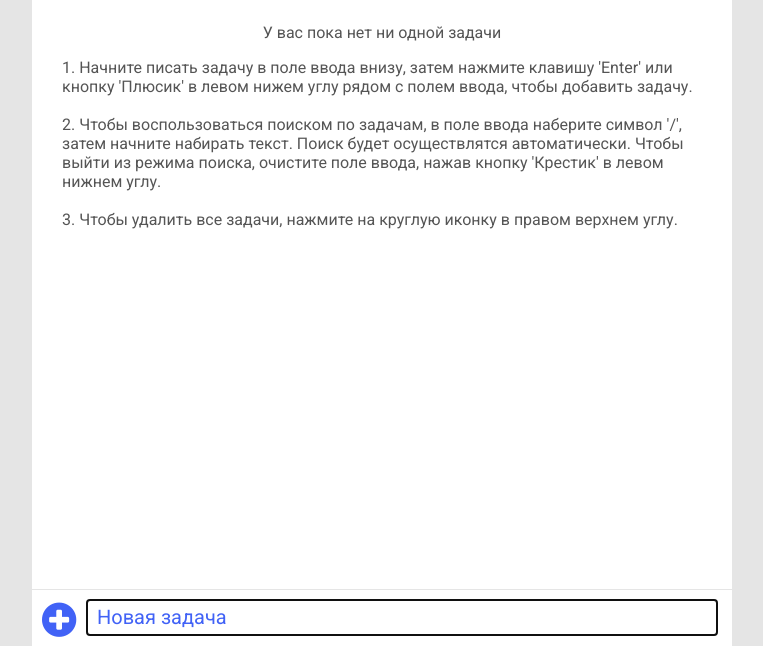
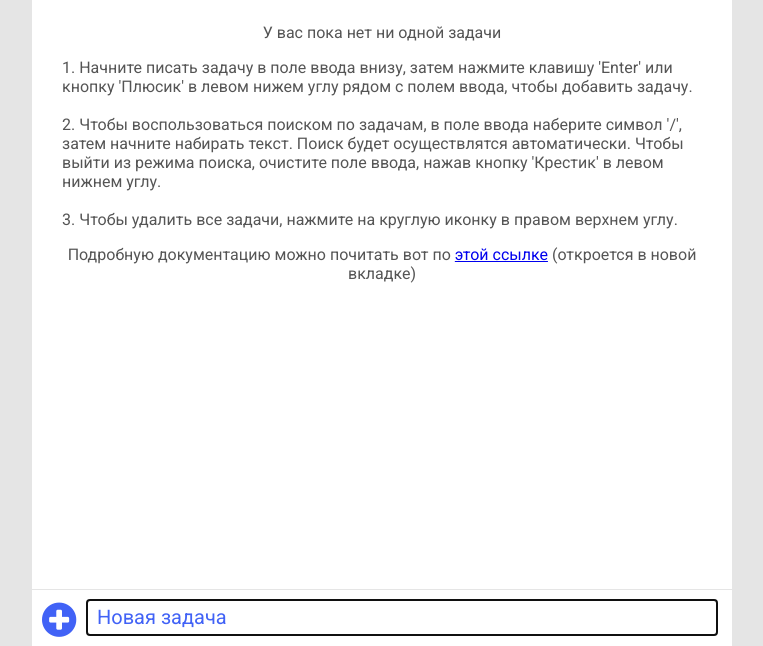
Before and after one commit to voverg/good-todo, a website built with webpack: page docs/index.html in a window 1280 px wide. Shown: the part 154-800 px from the top of the page, without its empty margins (258-1021 px from the left). Built offline with nearby package versions, Linux system fonts and the light colour scheme.

Commit message:
Updated welcome text. Added a link to the app docs

```diff
--- a/docs/index.html
+++ b/docs/index.html
@@ -43,6 +43,9 @@
                                 левом нижнем углу.<br><br>
                                 3. Чтобы удалить все задачи, нажмите на круглую иконку в
                                 правом верхнем углу.
+                                <p>Подробную документацию можно почитать вот по
+                                    <a href="https://github.com/voverg/good-todo" target="blank_">этой ссылке</a>
+                                (откроется в новой вкладке)</p>
                 </div>
 <!--                 <li class="item">
                     <i class="fa fa-circle-thin co" job="complite" id="0"></i>
```
Also changed, not shown: src/index.html (+3 -0 lines).
